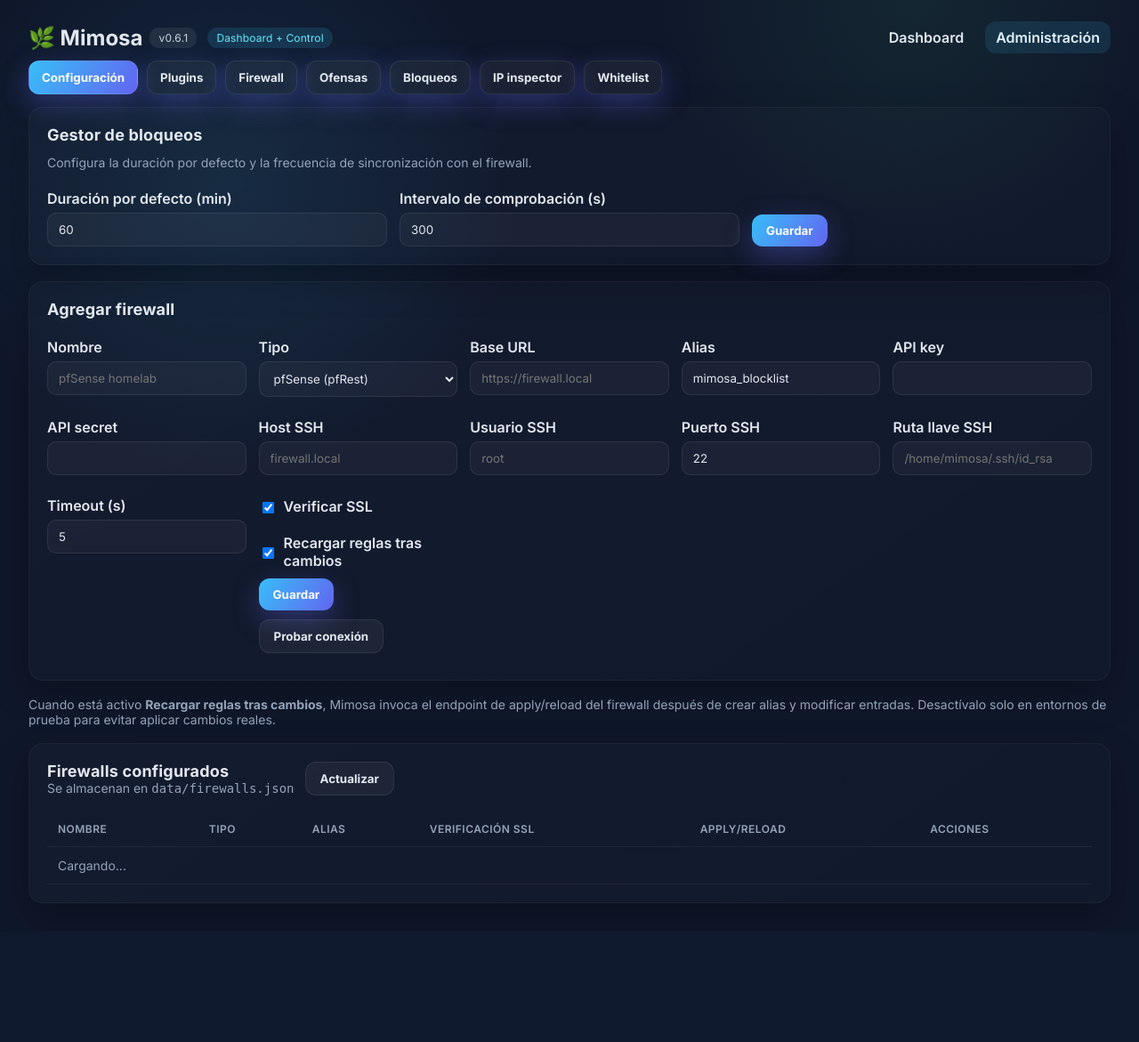
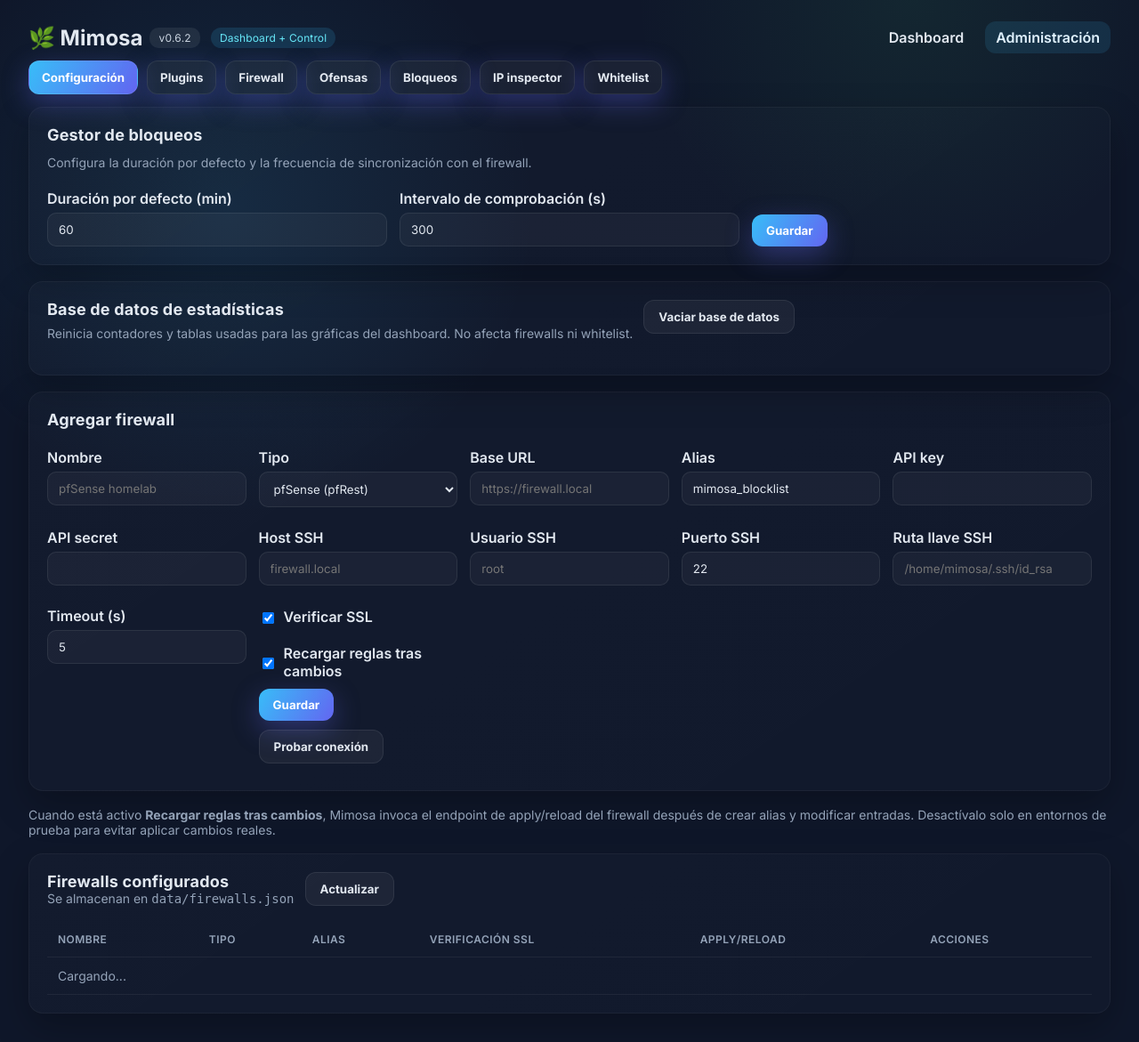
Before and after one commit to successbyfailure/Mimosa, a FastAPI app: page /admin in a window 1280 px wide. Shown: the whole page at 89% size. Before the commit the page ends 1017 px from the top, so only its background shows below. Run offline with FastAPI, Linux system fonts and the light colour scheme; parts of the project's set-up code (start-up, migrations or seed data) failed here and were passed over.

Commit message:
Add stats reset controls and harden stats endpoint

```diff
--- a/mimosa/core/blocking.py
+++ b/mimosa/core/blocking.py
@@ -283,6 +283,18 @@
             for bucket_label, count in sorted(grouped.items())
         ]
 
+    def reset(self) -> None:
+        """Elimina todos los bloqueos persistidos y reinicia la caché."""
+
+        try:
+            with self._connection() as conn:
+                conn.execute("DELETE FROM blocks;")
+        except sqlite3.DatabaseError:
+            Path(self.db_path).unlink(missing_ok=True)
+            ensure_database(self.db_path)
+        self._last_sync = None
+        self._load_state()
+
     # Sincronización con firewall --------------------------------------------------
     def sync_with_firewall(self, gateway: "FirewallGateway", *, force: bool = False) -> Dict[str, List[str]]:
         """Sincroniza la base de datos con las entradas reales del firewall."""
--- a/mimosa/web/app.py
+++ b/mimosa/web/app.py
@@ -2,6 +2,7 @@
 from __future__ import annotations
 
 import json
+import sqlite3
 from dataclasses import asdict
 from datetime import datetime, timedelta
 from pathlib import Path
@@ -187,6 +188,7 @@
     block_manager: BlockManager | None = None,
     config_store: FirewallConfigStore | None = None,
     rule_store: OffenseRuleStore | None = None,
+    proxytrap_stats_path: Path | str | None = None,
 ) -> FastAPI:
     templates = Jinja2Templates(directory=str(Path(__file__).parent / "templates"))
 
@@ -209,11 +211,13 @@
     rule_store = rule_store or OffenseRuleStore(db_path=offense_store.db_path)
     plugin_store = PluginConfigStore()
     gateway_cache: Dict[str, FirewallGateway] = {}
+    proxytrap_stats_path = proxytrap_stats_path or Path("data/proxytrap_stats.json")
     proxytrap_service = ProxyTrapService(
         offense_store,
         block_manager,
         rule_store,
         gateway_factory=lambda: _select_gateway(),
+        stats_path=proxytrap_stats_path,
     )
     portdetector_service = PortDetectorService(
         offense_store,
@@ -328,8 +332,7 @@
     def admin(request: Request):
         return templates.TemplateResponse("admin.html", {"request": request})
 
-    @app.get("/api/stats")
-    def stats() -> Dict[str, Dict[str, object]]:
+    def _stats_payload() -> Dict[str, Dict[str, object]]:
         now = datetime.utcnow()
         seven_days = timedelta(days=7)
         day = timedelta(hours=24)
@@ -360,6 +363,23 @@
                 },
             },
         }
+
+    @app.get("/api/stats")
+    def stats() -> Dict[str, Dict[str, object]]:
+        try:
+            return _stats_payload()
+        except sqlite3.DatabaseError:
+            offense_store.reset()
+            block_manager.reset()
+            proxytrap_service.reset_stats()
+            return _stats_payload()
+
+    @app.post("/api/stats/reset")
+    def reset_stats() -> Dict[str, Dict[str, object]]:
+        offense_store.reset()
+        block_manager.reset()
+        proxytrap_service.reset_stats()
+        return _stats_payload()
 
     @app.get("/api/plugins")
     def plugins() -> List[Dict[str, object]]:
--- a/mimosa/web/templates/admin.html
+++ b/mimosa/web/templates/admin.html
@@ -36,9 +36,20 @@
       </div>
       <div style="display:flex; align-items:flex-end; gap:10px;">
         <button type="submit">Guardar</button>
-        <div id="blocking-settings-message" class="muted"></div>
-      </div>
+      <div id="blocking-settings-message" class="muted"></div>
+    </div>
     </form>
+  </section>
+
+  <section class="card space">
+    <div class="flex space" style="align-items:flex-start;">
+      <div>
+        <h2 style="margin:0 0 8px">Base de datos de estadísticas</h2>
+        <div class="muted">Reinicia contadores y tablas usadas para las gráficas del dashboard. No afecta firewalls ni whitelist.</div>
+      </div>
+      <button class="secondary" onclick="resetStatsDatabase()">Vaciar base de datos</button>
+    </div>
+    <div id="stats-reset-message" class="muted"></div>
   </section>
 
   <section class="card space">
@@ -835,6 +846,23 @@
   const form = document.getElementById('blocking-settings');
   form.default_duration_minutes.value = data.default_duration_minutes ?? 60;
   form.sync_interval_seconds.value = data.sync_interval_seconds ?? 300;
+}
+
+async function resetStatsDatabase() {
+  const message = document.getElementById('stats-reset-message');
+  message.textContent = '';
+  message.style.color = '';
+  const confirmed = window.confirm('¿Seguro que quieres vaciar las estadísticas y contadores?');
+  if (!confirmed) return;
+
+  const res = await fetch('/api/stats/reset', { method: 'POST' });
+  if (res.ok) {
+    message.textContent = 'Estadísticas reiniciadas.';
+    message.style.color = '#67e8f9';
+  } else {
+    message.textContent = 'No se pudo reiniciar la base de datos de estadísticas.';
+    message.style.color = '#fca5a5';
+  }
 }
 
 function defaultProxytrapPolicies() {
--- a/version.json
+++ b/version.json
@@ -1,3 +1,3 @@
 {
-  "version": "0.6.1"
+  "version": "0.6.2"
 }
```
Also changed, not shown: mimosa/core/offenses.py (+16 -0 lines), mimosa/core/proxytrap.py (+7 -0 lines), tests/test_stats_reset.py (added, +37 -0 lines).
